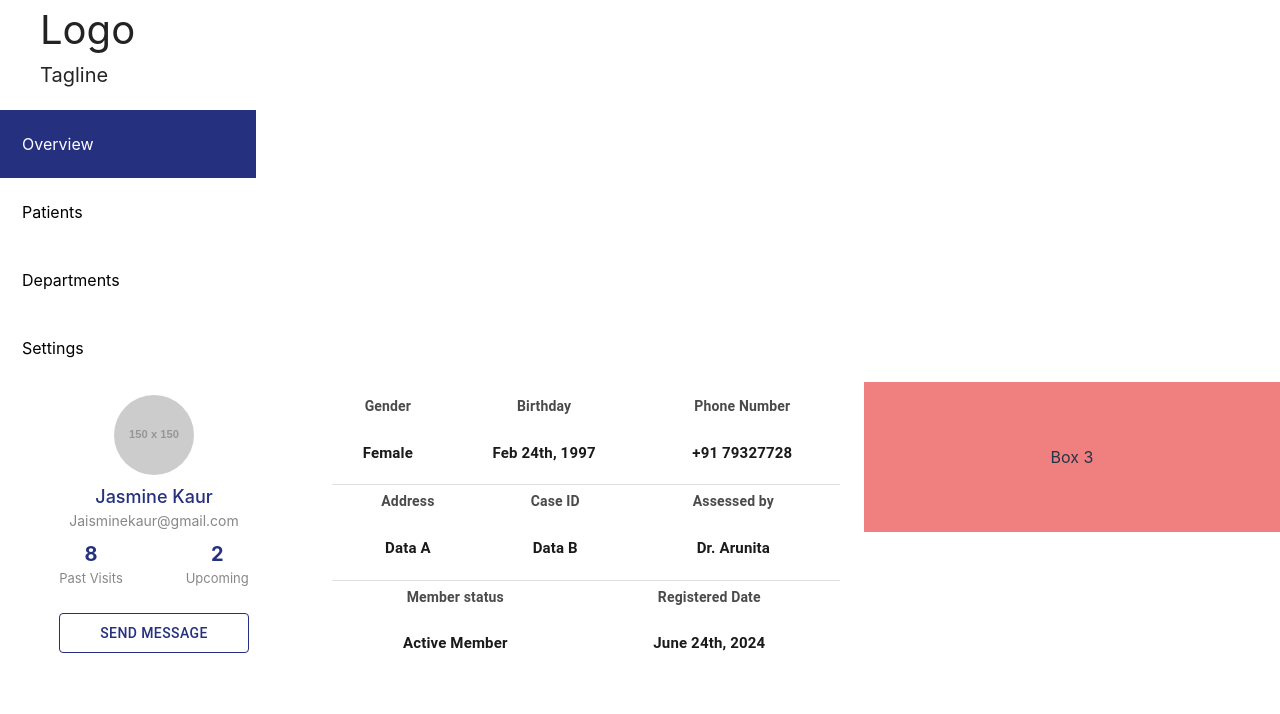
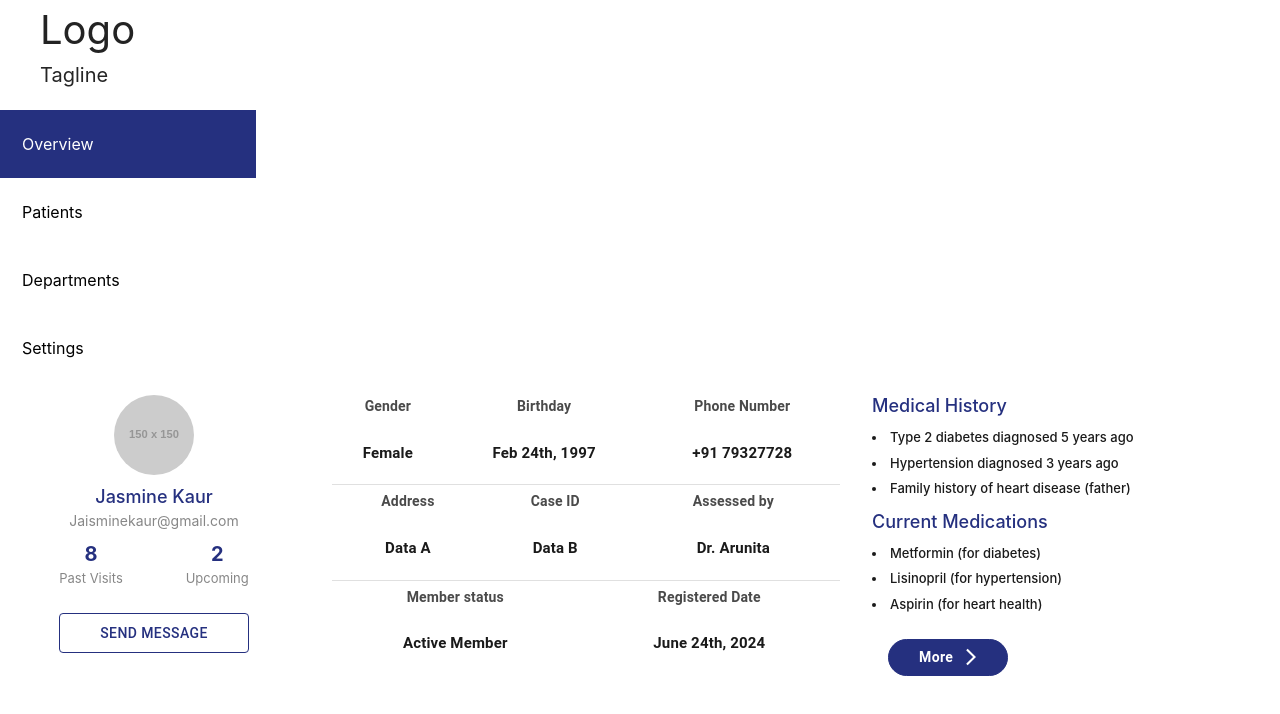
Before and after one commit to RaveenaDev/medical-repo, a React (Vite) app: page /profile in a window 1280 px wide. Shown: the top 714 px of the page. Built offline with nearby package versions, Linux system fonts and the light colour scheme.

Commit message:
MedicalIInfo Component added

```diff
--- /dev/null
+++ b/src/pages/receptionist/patients/profile/MedicalInfo.jsx
@@ -0,0 +1,66 @@
+import React from "react";
+import PropTypes from "prop-types";
+import styles from "./profile.module.scss";
+import ArrowForwardIosIcon from "@mui/icons-material/ArrowForwardIos";
+import Button from "@mui/material/Button";
+
+const MedicalInfo = ({ medicalHistory = [], currentMedications = [] }) => {
+    return (
+        <>
+            <div>
+                <h4 className={styles.title}>Medical History</h4>
+                {medicalHistory.length > 0 ? (
+                    <ul>
+                        {medicalHistory.map((item, index) => (
+                            <li key={index}>{item}</li>
+                        ))}
+                    </ul>
+                ) : (
+                    <p>No medical history available.</p>
+                )}
+            </div>
+
+            <div>
+                <h4 className={styles.title}>Current Medications</h4>
+                {currentMedications.length > 0 ? (
+                    <ul>
+                        {currentMedications.map((item, index) => (
+                            <li key={index}>{item}</li>
+                        ))}
+                    </ul>
+                ) : (
+                    <p>No current medications available.</p>
+                )}
+            </div>
+
+            <Button
+                variant="outlined"
+                endIcon={<ArrowForwardIosIcon />}
+                sx={{
+                    margin: "16px",
+                    padding: "5px 30px",
+                    borderColor: "#25307F",
+                    borderRadius: "20px",
+                    textTransform: "none", // Prevents uppercase text
+                    fontWeight: "bold",
+                    backgroundColor: "#25307F",
+                    fontSize: "14px",
+                    color: "#ffffff",
+                    "&:hover": {
+
+
+                    },
+                }}
+            >
+                More
+            </Button>
+        </>
+    );
+};
+
+MedicalInfo.propTypes = {
+    medicalHistory: PropTypes.arrayOf(PropTypes.string),
+    currentMedications: PropTypes.arrayOf(PropTypes.string),
+};
+
+export default MedicalInfo;
--- a/src/pages/receptionist/patients/profile/Profile.jsx
+++ b/src/pages/receptionist/patients/profile/Profile.jsx
@@ -1,14 +1,42 @@
-import React from 'react';
+import React, { useState, useEffect } from "react";
 import Grid from "@mui/material/Grid";
 import Box from "@mui/material/Box";
 import Avatar from "@mui/material/Avatar";
+import Button from "@mui/material/Button";
+import PersonalInfo from "./PersonalInfo";
+import MedicalInfo from "./MedicalInfo";
 import styles from "./profile.module.scss";
-import Button from '@mui/material/Button';
-import PersonalInfo from './PersonalInfo';
-
 
 const Profile = () => {
+    const [medicalHistory, setMedicalHistory] = useState([]);
+    const [currentMedications, setCurrentMedications] = useState([]);
 
+    useEffect(() => {
+        // Simulate fetching data from the backend
+        const fetchData = async () => {
+            // backend response structure
+            const response = {
+                medicalHistory: [
+                    "Type 2 diabetes diagnosed 5 years ago",
+                    "Hypertension diagnosed 3 years ago",
+                    "Family history of heart disease (father)",
+                ],
+                currentMedications: [
+                    "Metformin (for diabetes)",
+                    "Lisinopril (for hypertension)",
+                    "Aspirin (for heart health)",
+                ],
+            };
+
+            // Simulating an API call delay
+            await new Promise((resolve) => setTimeout(resolve, 1000));
+
+            setMedicalHistory(response.medicalHistory);
+            setCurrentMedications(response.currentMedications);
+        };
+
+        fetchData();
+    }, []);
 
     return (
         <Grid container spacing={2}>
@@ -20,7 +48,7 @@ const Profile = () => {
                         height: "300px",
                         display: "flex",
                         justifyContent: "center",
-                        alignItems: "center"
+                        alignItems: "center",
                     }}
                 >
                     <Box
@@ -29,7 +57,6 @@ const Profile = () => {
                             flexDirection: "column",
                             justifyContent: "center",
                             alignItems: "center",
-                            margin: 0,
                         }}
                     >
                         <Avatar
@@ -39,19 +66,15 @@ const Profile = () => {
                                 width: 80,
                                 height: 80,
                                 borderRadius: "50%",
-                                marginBottom: "8px"
+                                marginBottom: "8px",
                             }}
                         />
-
-                        <h4 style={{ margin: 0 }} className={styles.name}>Jasmine Kaur</h4>
+                        <h4 className={styles.name}>Jasmine Kaur</h4>
                         <p className={styles.email}>Jaisminekaur@gmail.com</p>
-
                         <Box
                             sx={{
                                 display: "flex",
-                                flexDirection: "row",
                                 justifyContent: "space-around",
-                                alignItems: "center",
                                 width: "100%",
                             }}
                         >
@@ -66,8 +89,8 @@ const Profile = () => {
                                 </div>
                             </div>
                         </Box>
-
-                        <Button variant="outlined"
+                        <Button
+                            variant="outlined"
                             sx={{
                                 margin: "16px",
                                 padding: "12px 24px",
@@ -75,9 +98,9 @@ const Profile = () => {
                                 borderColor: "#25307F",
                                 color: "#25307F",
                                 height: "40px",
-                                '&:hover': {
+                                "&:hover": {
                                     backgroundColor: "#25307F",
-                                    color: "#ffffff"
+                                    color: "#ffffff",
                                 },
                             }}
                         >
@@ -94,21 +117,22 @@ const Profile = () => {
                         padding: "8px",
                     }}
                 >
-                  <PersonalInfo />
+                    <PersonalInfo />
                 </Box>
             </Grid>
             {/* Box 3 */}
             <Grid item xs={4}>
                 <Box
                     sx={{
-                        backgroundColor: "lightcoral",
-                        height: "150px",
-                        display: "flex",
-                        justifyContent: "center",
-                        alignItems: "center"
+                        backgroundColor: "#ffffff",
+                        height: "283px",
+                        padding: "10px 8px",
                     }}
                 >
-                    Box 3
+                    <MedicalInfo
+                        medicalHistory={medicalHistory}
+                        currentMedications={currentMedications}
+                    />
                 </Box>
             </Grid>
         </Grid>
--- a/src/pages/receptionist/patients/profile/profile.module.css
+++ b/src/pages/receptionist/patients/profile/profile.module.css
@@ -26,4 +26,23 @@
 .styling p {
   color: #878787;
   font-size: 13px;
+}
+
+.title {
+  color: #25307F;
+  font-weight: 500;
+  font-size: 18px;
+}
+
+ul {
+  padding: 6px 0px;
+  margin: 0;
+  list-style-position: inside;
+}
+
+ul li {
+  color: #1A1A1A;
+  font-weight: 500;
+  font-size: 13px;
+  padding: 3px 0px;
 }/*# sourceMappingURL=profile.module.css.map */
--- a/src/pages/receptionist/patients/profile/profile.module.scss
+++ b/src/pages/receptionist/patients/profile/profile.module.scss
@@ -1,5 +1,7 @@
+$blue : #25307F;
+
 .name {
-    color: #25307F;
+    color: $blue;
     font-size: 18px;
     font-weight: 500;
 }
@@ -21,7 +23,7 @@
     text-align: center;
 
     h5 {
-        color: #25307F;
+        color: $blue;
         font-size: 20px;
     }
 
@@ -31,3 +33,23 @@
     }
 
 }
+
+
+.title{
+    color: $blue;
+    font-weight: 500;
+    font-size: 18px;
+}
+
+ul {
+    padding: 6px 0px;
+    margin: 0;
+    list-style-position: inside;
+}
+
+ul li {
+    color: #1A1A1A;
+    font-weight: 500;
+    font-size: 13px;
+    padding: 3px 0px;
+}
```
Also changed, not shown: 1 other file (tests, documents, lock files or other folders).
